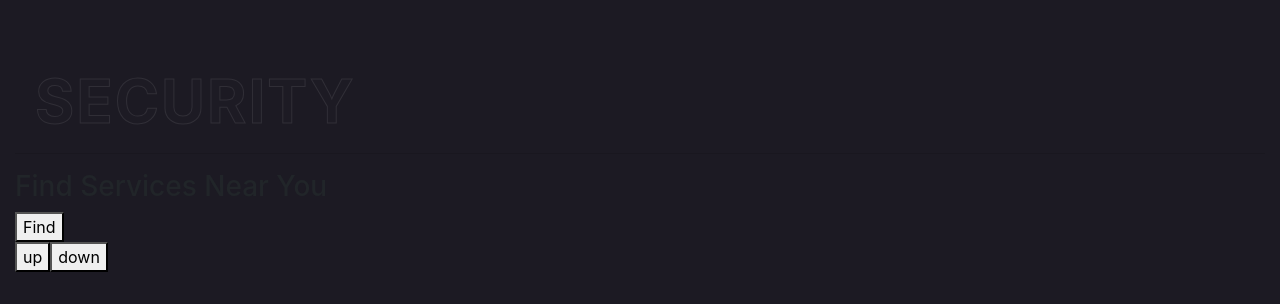
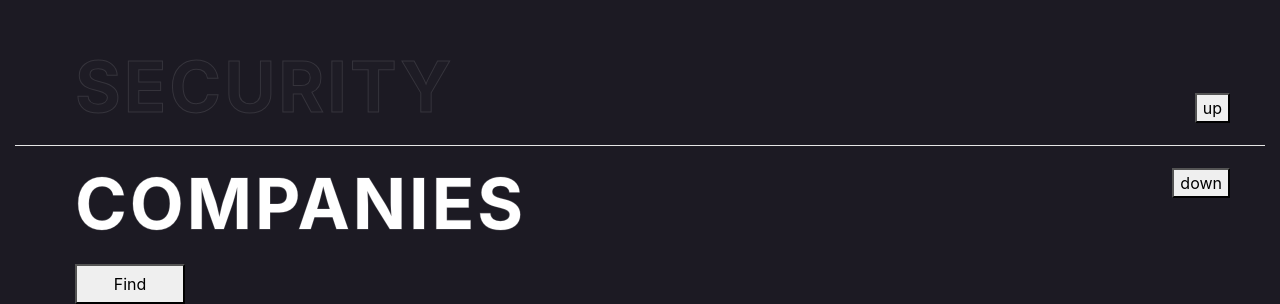
Before and after one commit to jIrwinCline/hench-machina, a React app: page / in a window 1280 px wide. Shown: the part 967-1271 px from the top of the page. Before the commit the page ends 1239 px from the top, so only its background shows below. Built offline with nearby package versions, Linux system fonts and the light colour scheme.

Commit message:
style navigation and set buttons in nice abso position

```diff
--- a/src/components/Navigation.jsx
+++ b/src/components/Navigation.jsx
@@ -5,10 +5,12 @@ export default function Navigation(props) {
       <div className="navigation container-fluid">
         <h2>Security</h2>
         <hr/>
-        <h3>Find Services Near You</h3>
-        <button onClick={props.findButtonClick}>Find</button> <br/>
-        <button>up</button>
-        <button>down</button>
+        <h3>Companies</h3>
+        <button class="find-btn" onClick={props.findButtonClick}>Find</button> <br/>
+        <div class="nav-buttons">
+        <button class="up">up</button>
+        <button class="down">down</button>
+        </div>
       </div>
   )
 };
--- a/src/styles/navigation-styles.scss
+++ b/src/styles/navigation-styles.scss
@@ -1,16 +1,55 @@
 div.navigation h2 {
-    opacity: 0.4;
+    opacity: 0.5;
     transform: matrix(1, 0, 0, 1, 0, 0);
     -webkit-text-stroke-width: 1px;
     -webkit-text-stroke-color: rgba(255, 255, 255, 0.22);
     text-transform: uppercase;
     color: rgba(255, 255, 255, 0.02);
-    font-size: 60px;
+    font-size: 70px;
     font-weight: 700;
-    letter-spacing: 2px;
-    padding-left: 20px;
+    letter-spacing: 3px;
+    padding-left: 60px;
 }
 div.navigation {
     position: relative;
-    top: 560px;
+    top: 540px;
 }
+
+div.navigation h3 {
+    // opacity: 0.4;
+    transform: matrix(1, 0, 0, 1, 0, 0);
+    -webkit-text-stroke-width: 1px;
+    -webkit-text-stroke-color: rgba(255, 255, 255, 0.22);
+    text-transform: uppercase;
+    color: rgba(255, 255, 255, 1);
+    font-size: 70px;
+    font-weight: 700;
+    letter-spacing: 3px;
+    padding-left: 60px;
+}
+div.navigation hr {
+    background-color: white;
+  }
+//-----------BUTTONS-----------
+button.find-btn {
+    position: absolute;
+    margin-left: 60px;
+    margin-top: 10px;
+    height: 40px;
+    width: 110px
+
+}
+
+div.nav-buttons {
+    float: right;
+}
+div.nav-buttons button.up{
+    position: absolute;
+    bottom: 155px;
+    right: 50px;
+}
+div.nav-buttons button.down{
+    position: absolute;
+    bottom: 80px;
+    right: 50px;
+}
```
